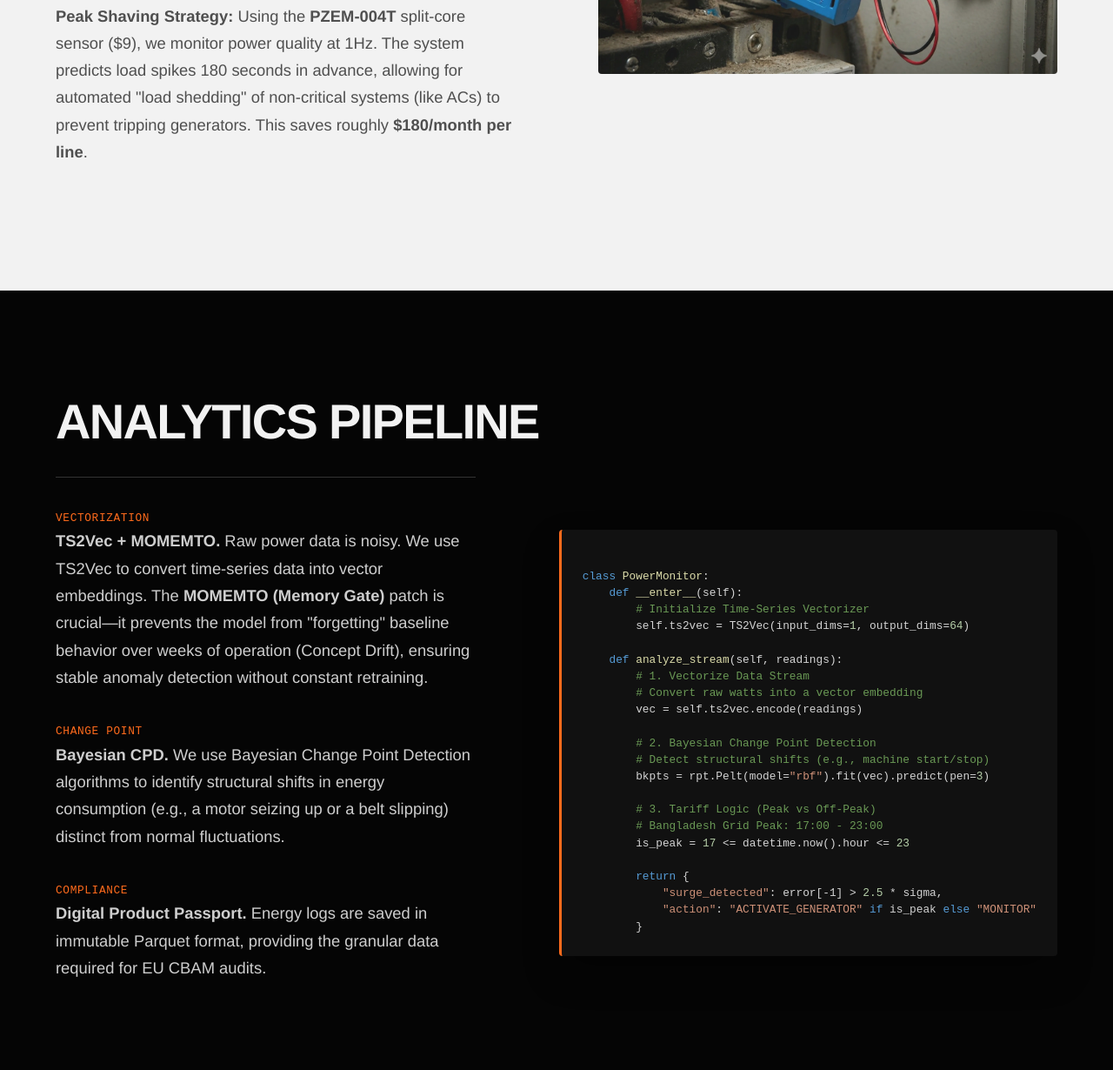
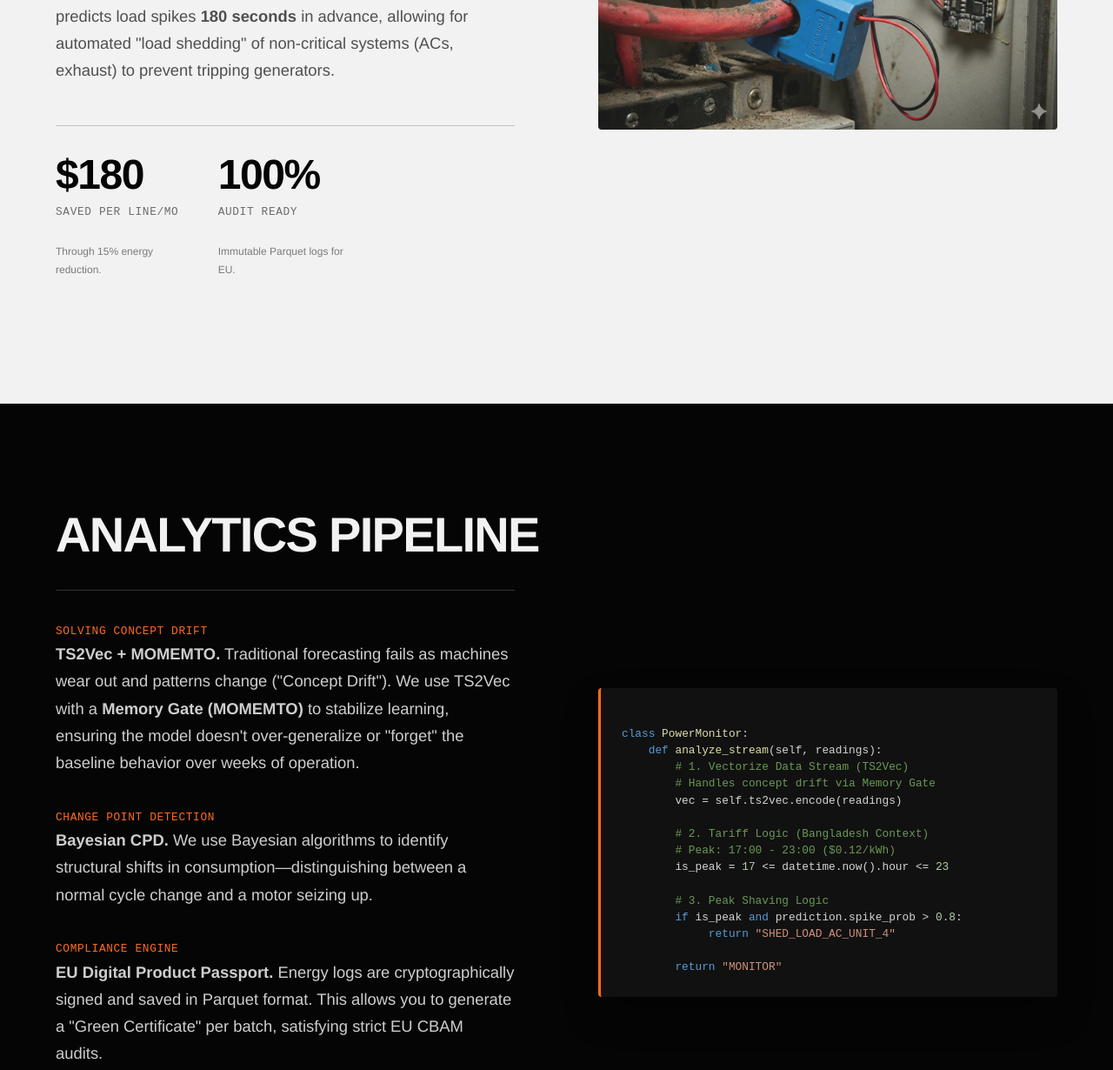
Before and after one commit to realsamiul/RavenReader, a plain HTML site: page power-guard.html in a window 1280 px wide. Shown: the part 1253-2483 px from the top of the page at 87% size. Drawn offline with Linux system fonts and the light colour scheme.

Commit message:
Update power-guard.html

```diff
--- a/power-guard.html
+++ b/power-guard.html
@@ -33,26 +33,39 @@
         </div>
     </section>
 
+    <!-- THE CRISIS -->
     <section class="bg-white section-padding">
         <div class="container">
             <div class="split-layout reveal">
                 <div>
-                    <h2 style="color:var(--black)">THE ENERGY CRISIS</h2>
+                    <h2 style="color:var(--black)">THE ARBITRAGE CRISIS.</h2>
                     <p style="color:#333">
-                        Factories in Gazipur often operate at <30% capacity due to chronic LNG shortages. To maintain uptime, they rely on captive diesel generation which costs <strong>$0.32/kWh</strong>—nearly triple the grid rate of <strong>$0.12/kWh</strong>. Unmonitored machinery contributes to a 12-15% energy overspend.
+                        Factories in Gazipur often operate at <30% capacity due to LNG shortages. The alternative—captive diesel generation—costs <strong>$0.32/kWh</strong>, nearly triple the grid rate of <strong>$0.12/kWh</strong>.
                     </p>
                     <p style="color:#333">
-                        <strong>Peak Shaving Strategy:</strong> Using the <strong>PZEM-004T</strong> split-core sensor ($9), we monitor power quality at 1Hz. The system predicts load spikes 180 seconds in advance, allowing for automated "load shedding" of non-critical systems (like ACs) to prevent tripping generators. This saves roughly <strong>$180/month per line</strong>.
+                        <strong>Peak Shaving Strategy:</strong> Using the <strong>PZEM-004T</strong> split-core sensor ($9), we monitor power quality at 1Hz. The system predicts load spikes <strong>180 seconds</strong> in advance, allowing for automated "load shedding" of non-critical systems (ACs, exhaust) to prevent tripping generators.
                     </p>
+                    <div class="stat-grid">
+                        <div class="stat-item">
+                            <h3 style="color:var(--black)">$180</h3>
+                            <p class="mono" style="color:#555">SAVED PER LINE/MO</p>
+                            <p style="font-size:0.75rem; color:#666">Through 15% energy reduction.</p>
+                        </div>
+                        <div class="stat-item">
+                            <h3 style="color:var(--black)">100%</h3>
+                            <p class="mono" style="color:#555">AUDIT READY</p>
+                            <p style="font-size:0.75rem; color:#666">Immutable Parquet logs for EU.</p>
+                        </div>
+                    </div>
                 </div>
                 <div>
-                    <!-- REMOVED FILTER INVERT HERE -->
                     <img src="power-guard2.webp" class="content-image" alt="Graph showing energy spike prediction">
                 </div>
             </div>
         </div>
     </section>
 
+    <!-- ANALYTICS PIPELINE -->
     <section class="bg-black section-padding">
         <div class="container">
             <h2 class="reveal">ANALYTICS PIPELINE</h2>
@@ -60,16 +73,16 @@
                 <div>
                     <ul style="list-style:none; border-top:1px solid #333; padding-top:2rem">
                         <li style="margin-bottom:2rem">
-                            <span class="mono accent">VECTORIZATION</span>
-                            <p><strong>TS2Vec + MOMEMTO.</strong> Raw power data is noisy. We use TS2Vec to convert time-series data into vector embeddings. The <strong>MOMEMTO (Memory Gate)</strong> patch is crucial—it prevents the model from "forgetting" baseline behavior over weeks of operation (Concept Drift), ensuring stable anomaly detection without constant retraining.</p>
+                            <span class="mono accent">SOLVING CONCEPT DRIFT</span>
+                            <p><strong>TS2Vec + MOMEMTO.</strong> Traditional forecasting fails as machines wear out and patterns change ("Concept Drift"). We use TS2Vec with a <strong>Memory Gate (MOMEMTO)</strong> to stabilize learning, ensuring the model doesn't over-generalize or "forget" the baseline behavior over weeks of operation.</p>
                         </li>
                         <li style="margin-bottom:2rem">
-                            <span class="mono accent">CHANGE POINT</span>
-                            <p><strong>Bayesian CPD.</strong> We use Bayesian Change Point Detection algorithms to identify structural shifts in energy consumption (e.g., a motor seizing up or a belt slipping) distinct from normal fluctuations.</p>
+                            <span class="mono accent">CHANGE POINT DETECTION</span>
+                            <p><strong>Bayesian CPD.</strong> We use Bayesian algorithms to identify structural shifts in consumption—distinguishing between a normal cycle change and a motor seizing up.</p>
                         </li>
                         <li style="margin-bottom:2rem">
-                            <span class="mono accent">COMPLIANCE</span>
-                            <p><strong>Digital Product Passport.</strong> Energy logs are saved in immutable Parquet format, providing the granular data required for EU CBAM audits.</p>
+                            <span class="mono accent">COMPLIANCE ENGINE</span>
+                            <p><strong>EU Digital Product Passport.</strong> Energy logs are cryptographically signed and saved in Parquet format. This allows you to generate a "Green Certificate" per batch, satisfying strict EU CBAM audits.</p>
                         </li>
                     </ul>
                 </div>
@@ -77,27 +90,20 @@
                     <div class="code-wrapper" style="border-left-color: var(--accent);">
 <div class="code-block">
 <span class="k">class</span> <span class="f">PowerMonitor</span>:
-    <span class="k">def</span> <span class="f">__enter__</span>(self):
-        <span class="c"># Initialize Time-Series Vectorizer</span>
-        self.ts2vec = TS2Vec(input_dims=<span class="n">1</span>, output_dims=<span class="n">64</span>)
-
     <span class="k">def</span> <span class="f">analyze_stream</span>(self, readings):
-        <span class="c"># 1. Vectorize Data Stream</span>
-        <span class="c"># Convert raw watts into a vector embedding</span>
+        <span class="c"># 1. Vectorize Data Stream (TS2Vec)</span>
+        <span class="c"># Handles concept drift via Memory Gate</span>
         vec = self.ts2vec.encode(readings)
 
-        <span class="c"># 2. Bayesian Change Point Detection</span>
-        <span class="c"># Detect structural shifts (e.g., machine start/stop)</span>
-        bkpts = rpt.Pelt(model=<span class="s">"rbf"</span>).fit(vec).predict(pen=<span class="n">3</span>)
-
-        <span class="c"># 3. Tariff Logic (Peak vs Off-Peak)</span>
-        <span class="c"># Bangladesh Grid Peak: 17:00 - 23:00</span>
+        <span class="c"># 2. Tariff Logic (Bangladesh Context)</span>
+        <span class="c"># Peak: 17:00 - 23:00 ($0.12/kWh)</span>
         is_peak = <span class="n">17</span> <= datetime.now().hour <= <span class="n">23</span>
 
-        <span class="k">return</span> {
-            <span class="s">"surge_detected"</span>: error[-1] > <span class="n">2.5</span> * sigma,
-            <span class="s">"action"</span>: <span class="s">"ACTIVATE_GENERATOR"</span> <span class="k">if</span> is_peak <span class="k">else</span> <span class="s">"MONITOR"</span>
-        }
+        <span class="c"># 3. Peak Shaving Logic</span>
+        <span class="k">if</span> is_peak <span class="k">and</span> prediction.spike_prob > <span class="n">0.8</span>:
+             <span class="k">return</span> <span class="s">"SHED_LOAD_AC_UNIT_4"</span>
+
+        <span class="k">return</span> <span class="s">"MONITOR"</span>
 </div>
                     </div>
                 </div>
```
